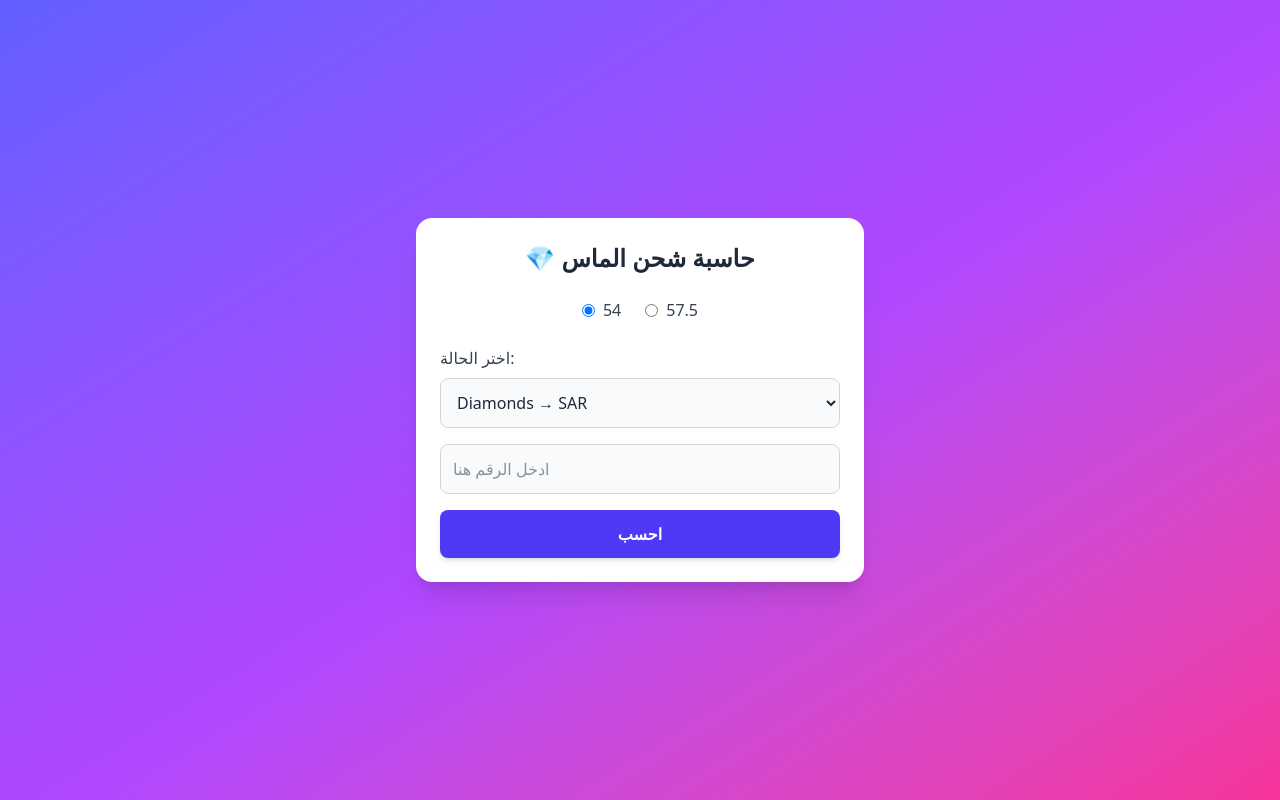
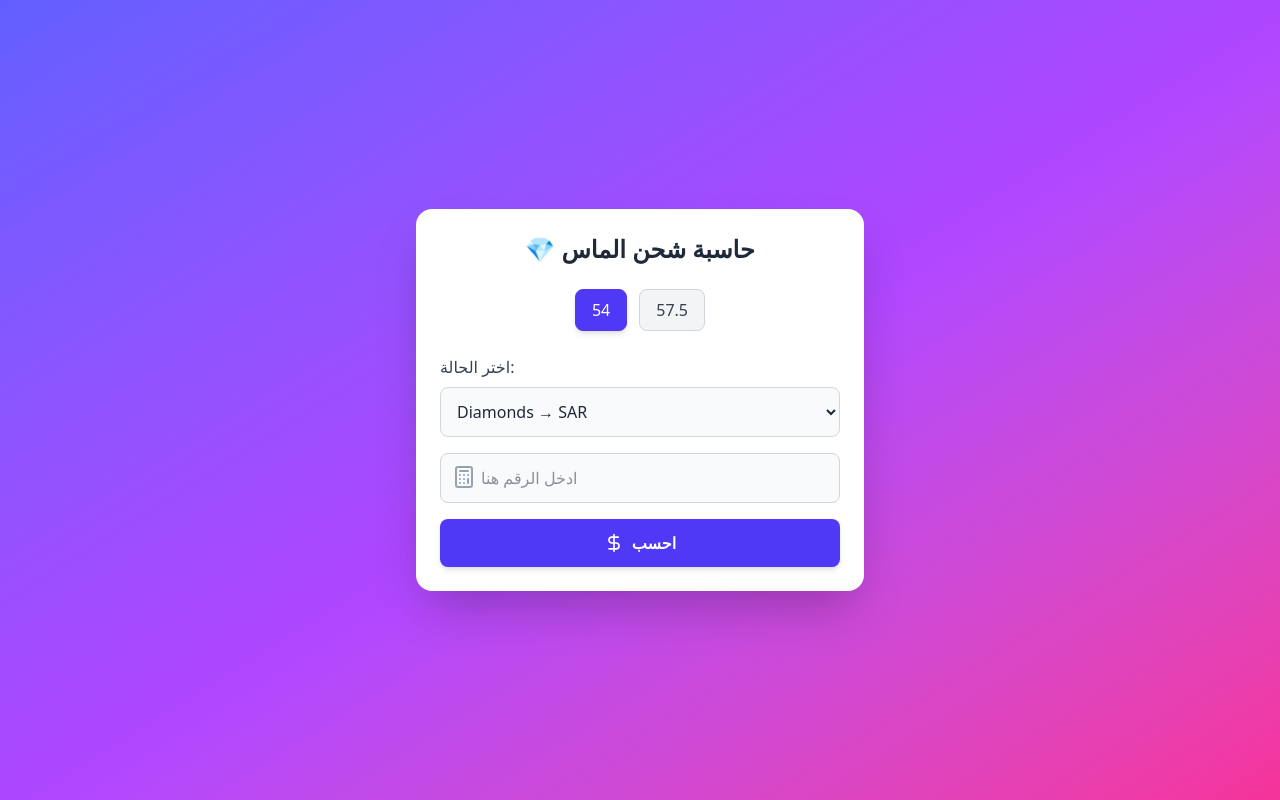
Before and after one commit to AhmadAABU/diamonds, a React (Vite) app: page / in a window 1280 px wide. Built offline with nearby package versions, Linux system fonts and the light colour scheme.

Commit message:
enhance interface

```diff
--- a/package.json
+++ b/package.json
@@ -14,6 +14,7 @@
   },
   "dependencies": {
     "@tailwindcss/vite": "^4.1.13",
+    "lucide-react": "^0.544.0",
     "react": "^19.1.1",
     "react-dom": "^19.1.1",
     "tailwindcss": "^4.1.13"
--- a/src/App.jsx
+++ b/src/App.jsx
@@ -1,10 +1,11 @@
 import { useState } from "react";
+import { Calculator, Diamond, DollarSign } from "lucide-react";
 
 function App() {
   const [scenario, setScenario] = useState("1");
   const [input, setInput] = useState("");
   const [result, setResult] = useState(null);
-  const [rate, setRate] = useState(54); // القيمة الافتراضية
+  const [rate, setRate] = useState(54);
 
   const handleCalculate = () => {
     let value = parseFloat(input);
@@ -16,32 +17,26 @@ function App() {
     let res = 0;
     switch (scenario) {
       case "1":
-        // Diamonds → SAR
         res = (value / rate) * 3.75;
         setResult(`${res.toFixed(2)} ريال سعودي`);
         break;
       case "2":
-        // SAR → Diamonds
         res = (value / 3.75) * rate;
         setResult(`${Math.floor(res)} ماسة`);
         break;
       case "3":
-        // USD → Diamonds
         res = value * rate;
         setResult(`${Math.floor(res)} ماسة`);
         break;
       case "4":
-        // Diamonds → USD
         res = value / rate;
         setResult(`${res.toFixed(2)} دولار`);
         break;
       case "5":
-        // JOD → Diamonds
         res = (value / 0.709) * rate;
         setResult(`${Math.floor(res)} ماسة`);
         break;
       case "6":
-        // Diamonds → JOD
         res = (value / rate) * 0.709;
         setResult(`${res.toFixed(2)} دينار أردني`);
         break;
@@ -52,33 +47,27 @@ function App() {
 
   return (
     <div className="min-h-screen bg-gradient-to-br from-indigo-500 via-purple-500 to-pink-500 flex items-center justify-center p-4">
-      <div className="bg-white dark:bg-gray-800 w-full max-w-md rounded-2xl shadow-xl p-6">
-        <h2 className="text-2xl font-bold text-center text-gray-800 dark:text-gray-100 mb-6">
+      <div className="bg-white dark:bg-gray-800 w-full max-w-md rounded-2xl shadow-2xl p-6 transition">
+        <h2 className="flex items-center justify-center gap-2 text-2xl font-bold text-center text-gray-800 dark:text-gray-100 mb-6">
           💎 حاسبة شحن الماس
         </h2>
 
         {/* اختيار معدل التحويل */}
-        <div className="flex justify-center gap-6 mb-6">
-          <label className="flex items-center gap-2 text-gray-700 dark:text-gray-300">
-            <input
-              type="radio"
-              name="rate"
-              value={54}
-              checked={rate === 54}
-              onChange={() => setRate(54)}
-            />
-            54
-          </label>
-          <label className="flex items-center gap-2 text-gray-700 dark:text-gray-300">
-            <input
-              type="radio"
-              name="rate"
-              value={57.5}
-              checked={rate === 57.5}
-              onChange={() => setRate(57.5)}
-            />
-            57.5
-          </label>
+        <div className="flex justify-center gap-3 mb-6">
+          {[54, 57.5].map((val) => (
+            <button
+              key={val}
+              onClick={() => setRate(val)}
+              className={`px-4 py-2 rounded-lg font-medium border transition
+                ${
+                  rate === val
+                    ? "bg-indigo-600 text-white border-indigo-600 shadow-md"
+                    : "bg-gray-100 dark:bg-gray-700 text-gray-700 dark:text-gray-300 border-gray-300 dark:border-gray-600 hover:bg-gray-200 dark:hover:bg-gray-600"
+                }`}
+            >
+              {val}
+            </button>
+          ))}
         </div>
 
         {/* اختيار الحالة */}
@@ -99,25 +88,29 @@ function App() {
         </select>
 
         {/* إدخال الرقم */}
+        <div className="relative mb-4">
           <input
             type="number"
             placeholder="ادخل الرقم هنا"
             value={input}
             onChange={(e) => setInput(e.target.value)}
-          className="w-full p-3 rounded-lg border border-gray-300 dark:border-gray-700 bg-gray-50 dark:bg-gray-900 text-gray-800 dark:text-gray-200 mb-4 focus:ring-2 focus:ring-indigo-400"
+            className="w-full p-3 pl-10 rounded-lg border border-gray-300 dark:border-gray-700 bg-gray-50 dark:bg-gray-900 text-gray-800 dark:text-gray-200 focus:ring-2 focus:ring-indigo-400"
           />
+          <Calculator className="absolute left-3 top-3 text-gray-400" />
+        </div>
 
         {/* زر الحساب */}
         <button
           onClick={handleCalculate}
-          className="w-full bg-indigo-600 hover:bg-indigo-700 text-white font-semibold py-3 rounded-lg shadow-md transition"
+          className="w-full bg-indigo-600 hover:bg-indigo-700 text-white font-semibold py-3 rounded-lg shadow-md transition flex items-center justify-center gap-2"
         >
+          <DollarSign className="w-5 h-5" />
           احسب
         </button>
 
         {/* النتيجة */}
         {result && (
-          <div className="mt-6 text-center text-lg font-bold text-indigo-700 dark:text-indigo-300">
+          <div className="mt-6 text-center text-lg font-bold text-indigo-700 dark:text-indigo-300 bg-indigo-50 dark:bg-indigo-900 p-3 rounded-lg shadow-inner">
             النتيجة: {result}
           </div>
         )}
```
Also changed, not shown: 1 other file (tests, documents, lock files or other folders). Lines whose indentation alone changed are shown as unchanged.
